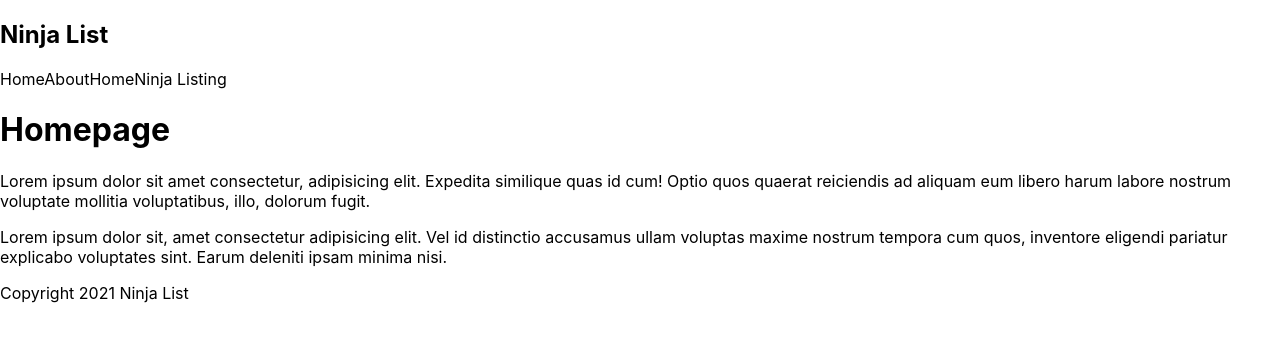
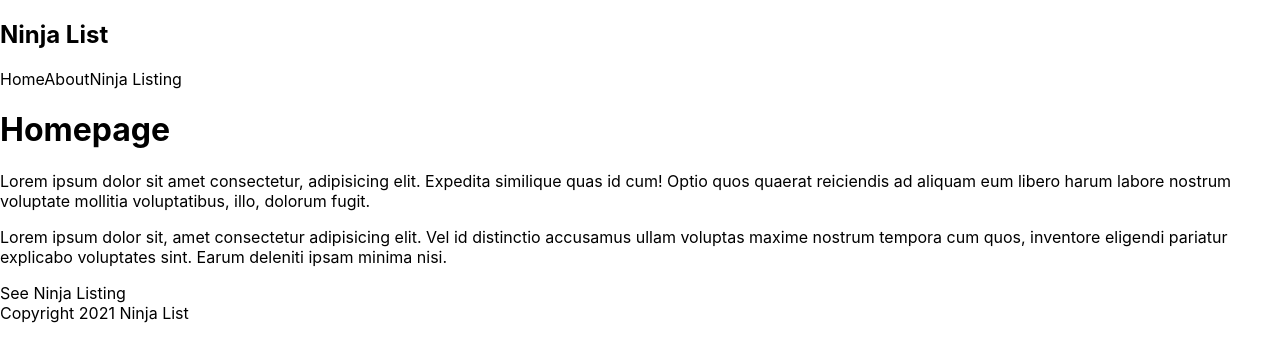
Before and after one commit to lcsval/ninjalist, a Next.js app: page / in a window 1280 px wide. Shown: the top 362 px of the page. Built offline with nearby package versions, Linux system fonts and the light colour scheme.

Commit message:
Link Between Pages

```diff
--- a/components/Navbar.js
+++ b/components/Navbar.js
@@ -1,3 +1,5 @@
+import Link from 'next/link'
+
 const Navar = () => {
     return (
         <nav>
@@ -5,9 +7,9 @@ const Navar = () => {
                 <h1>Ninja List</h1>
             </div>
 
-            <a>Home</a>
-            <a>AboutHome</a>
-            <a>Ninja Listing</a>
+            <Link href="/"><a>Home</a></Link>
+            <Link href="/about"><a>About</a></Link>
+            <Link href="/ninjas"><a>Ninja Listing</a></Link>
         </nav>
     );
 }
--- a/pages/index.js
+++ b/pages/index.js
@@ -2,6 +2,7 @@ import Head from 'next/head'
 import Footer from '../components/Footer'
 import Navbar from '../components/Navbar'
 import styles from '../styles/Home.module.css'
+import Link from 'next/link'
 
 export default function Home() {
   return (
@@ -10,6 +11,9 @@ export default function Home() {
       <h1>Homepage</h1>
       <p>Lorem ipsum dolor sit amet consectetur, adipisicing elit. Expedita similique quas id cum! Optio quos quaerat reiciendis ad aliquam eum libero harum labore nostrum voluptate mollitia voluptatibus, illo, dolorum fugit.</p>
       <p>Lorem ipsum dolor sit, amet consectetur adipisicing elit. Vel id distinctio accusamus ullam voluptas maxime nostrum tempora cum quos, inventore eligendi pariatur explicabo voluptates sint. Earum deleniti ipsam minima nisi.</p>
+      <Link href="/ninjas">
+        <a>See Ninja Listing</a>
+      </Link>
       <Footer></Footer>
     </div>
   )
```
